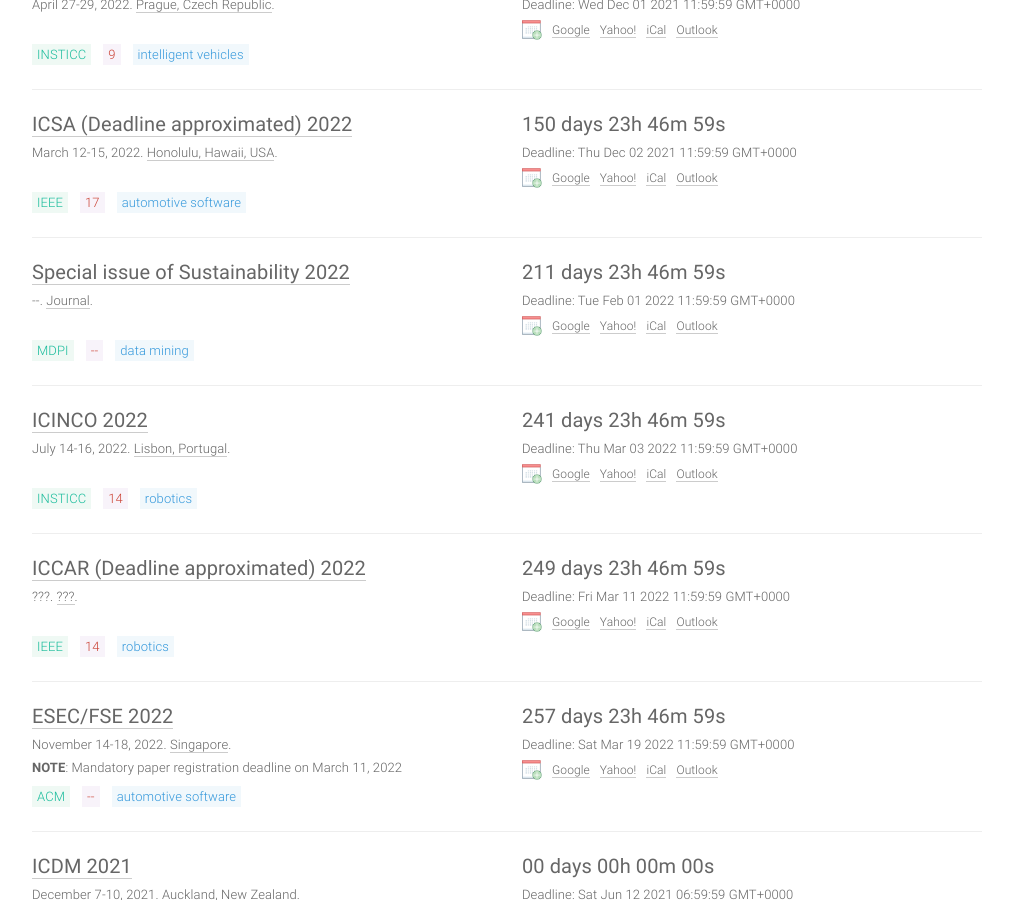
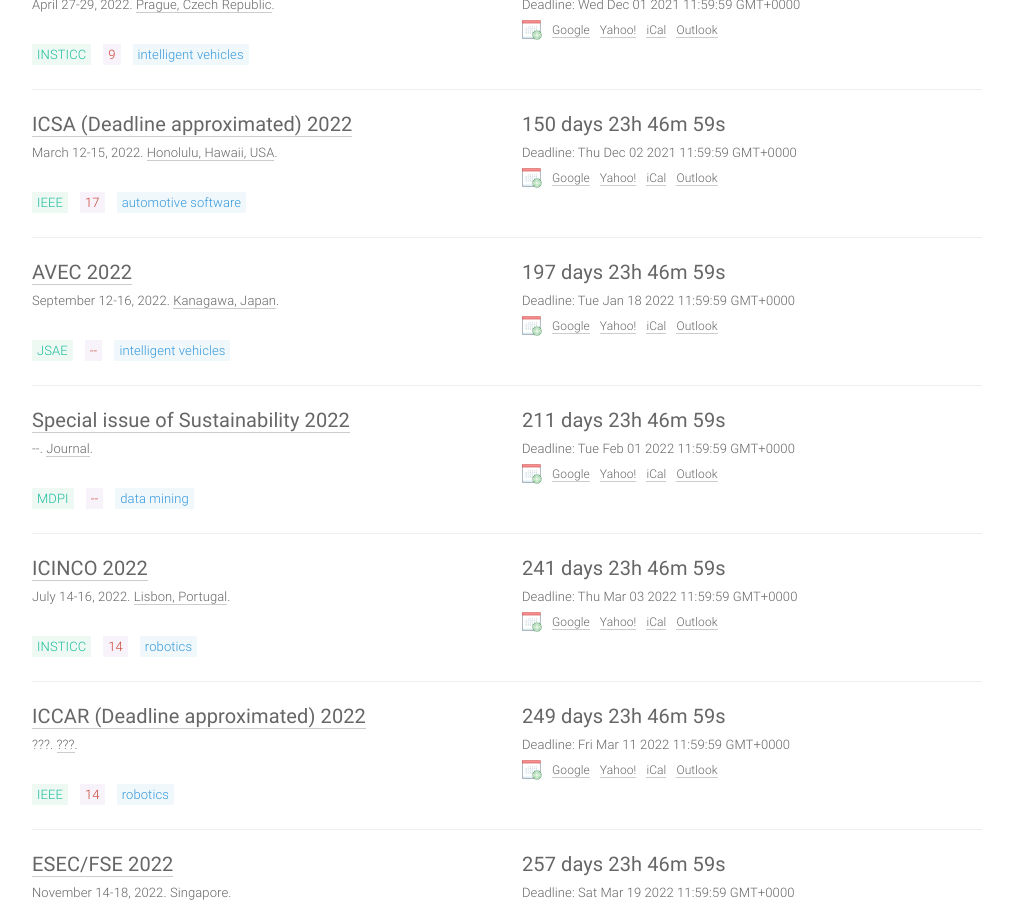
Before and after one commit to paperswithcode/ai-deadlines, a Jekyll site: the page built from index.html, in a window 1280 px wide and 900 px high, scrolled down 3462 px. Shown: the whole window, without its empty margins (133-1146 px from the left). Built offline with Jekyll 4.4.1, drawn with Linux system fonts in a browser that asks for light colours; comment, search, counter and statistics services are not loaded.

Commit message:
Update conferences.yml

```diff
--- a/_data/conferences.yml
+++ b/_data/conferences.yml
@@ -1,4 +1,17 @@
 ---
+- title: AVEC
+  long: International Symposium on Advanced Vehicle Control
+  hindex: --
+  year: 2022
+  id: avec22
+  link: https://avec2022.org/
+  deadline: '2022-01-17 23:59:59'
+  timezone: UTC-12
+  date: September 12-16, 2022
+  place: Kanagawa, Japan
+  sub: IV
+  host: JSAE
+
 - title: WCX
   long: World Congress Experience
   hindex: --
```
